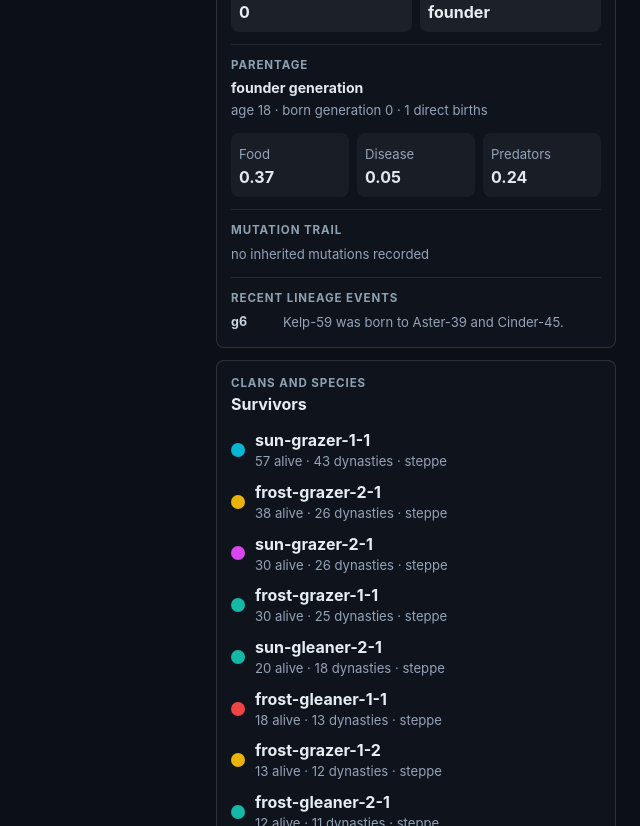
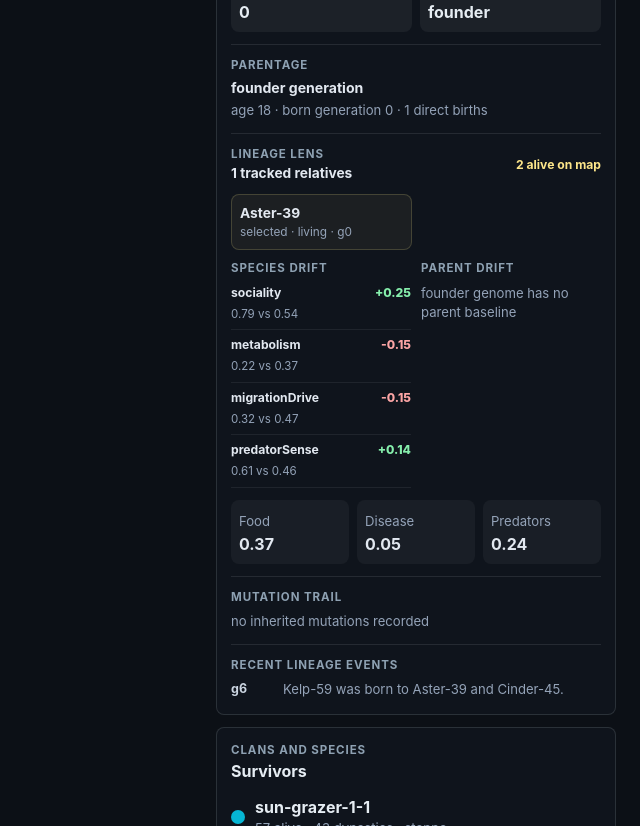
Before and after one commit to VoidAxiom/petri-dish, a React (Vite) app: page / in a window 1280 px wide. Shown: the part 1800-2626 px from the top of the page, without its empty margins (640-1280 px from the left). Built offline with nearby package versions, Linux system fonts and the light colour scheme.

Commit message:
VOI-12 add lineage lens (#8)

```diff
--- a/src/App.tsx
+++ b/src/App.tsx
@@ -98,7 +98,14 @@ export default function App() {
             </div>
             <MapLegend mode={mapMode} />
           </div>
-          <WorldMap world={world} selectedId={selectedCreature?.id} debug={debug} mode={mapMode} onSelect={setSelectedId} />
+          <WorldMap
+            world={world}
+            selectedId={selectedCreature?.id}
+            selectedLineageId={selectedCreature?.lineageId}
+            debug={debug}
+            mode={mapMode}
+            onSelect={setSelectedId}
+          />
           <div className="event-strip">
             <div>
               <strong>Generation {world.generation}</strong>
@@ -145,12 +152,14 @@ export default function App() {
 function WorldMap({
   world,
   selectedId,
+  selectedLineageId,
   debug,
   mode,
   onSelect
 }: {
   world: World;
   selectedId?: string;
+  selectedLineageId?: string;
   debug: boolean;
   mode: MapMode;
   onSelect: (id: string) => void;
@@ -197,17 +206,24 @@ function WorldMap({
               opacity="0.48"
             />
           ))}
-      {world.creatures.map((creature) => (
+      {world.creatures.map((creature) => {
+        const isSelected = creature.id === selectedId;
+        const isLineage = creature.lineageId === selectedLineageId;
+
+        return (
           <circle
             key={creature.id}
+            className={`creature-marker${isLineage ? " lineage-marker" : ""}${isSelected ? " selected-marker" : ""}`}
             cx={creature.x + 0.5}
             cy={creature.y + 0.5}
-          r={creature.id === selectedId ? 0.58 : 0.34 + creature.energy * 0.08}
+            r={isSelected ? 0.62 : isLineage ? 0.48 + creature.energy * 0.08 : 0.34 + creature.energy * 0.08}
             fill={speciesColor(creature.speciesId)}
-          stroke={creature.id === selectedId ? "#ffffff" : "rgba(255,255,255,0.18)"}
-          strokeWidth={creature.id === selectedId ? 0.22 : 0.06}
+            stroke={isSelected ? "#ffffff" : isLineage ? "#fde68a" : "rgba(255,255,255,0.18)"}
+            strokeWidth={isSelected ? 0.24 : isLineage ? 0.16 : 0.06}
+            opacity={selectedLineageId && !isLineage ? 0.72 : 1}
           />
-      ))}
+        );
+      })}
     </svg>
   );
 }
@@ -368,6 +384,8 @@ function DynastyPanel({ creature, world }: { creature?: Creature; world: World }
         </span>
       </div>
 
+      <LineageLens creature={creature} world={world} />
+
       <div className="pressure-grid">
         <div>
           <span>Food</span>
@@ -403,6 +421,75 @@ function DynastyPanel({ creature, world }: { creature?: Creature; world: World }
         }))}
       />
     </section>
+  );
+}
+
+function LineageLens({ creature, world }: { creature: Creature; world: World }) {
+  const relatives = lineageRelatives(creature, world);
+  const species = world.species.find((item) => item.id === creature.speciesId);
+  const parentGenomes = creature.parentIds
+    .map((id) => findCreatureRecord(id, world)?.creature.genome)
+    .filter((genome): genome is Genome => Boolean(genome));
+  const parentAverage = averageGenomes(parentGenomes);
+  const speciesDeltas = species ? topGenomeDeltas(creature.genome, species.averageGenome, 4) : [];
+  const parentDeltas = parentAverage ? topGenomeDeltas(creature.genome, parentAverage, 3) : [];
+
+  return (
+    <div className="lineage-lens">
+      <div className="lineage-lens-heading">
+        <div>
+          <p className="eyebrow">Lineage lens</p>
+          <strong>{relatives.length} tracked relatives</strong>
+        </div>
+        <span>{world.creatures.filter((candidate) => candidate.lineageId === creature.lineageId).length} alive on map</span>
+      </div>
+      <div className="family-thread" aria-label="Lineage family thread">
+        {relatives.map((relative) => (
+          <div key={`${relative.role}-${relative.creature.id}`} className={`family-node family-node-${relative.status}`}>
+            <strong>{relative.creature.name}</strong>
+            <span>
+              {relative.role} · {relative.status} · g{relative.creature.generation}
+            </span>
+          </div>
+        ))}
+      </div>
+      <div className="genome-compare">
+        <GenomeDeltaList title="Species drift" items={speciesDeltas} empty="no species baseline yet" />
+        <GenomeDeltaList title="Parent drift" items={parentDeltas} empty="founder genome has no parent baseline" />
+      </div>
+    </div>
+  );
+}
+
+function GenomeDeltaList({
+  title,
+  items,
+  empty
+}: {
+  title: string;
+  items: Array<{ gene: keyof Genome; delta: number; value: number; baseline: number }>;
+  empty: string;
+}) {
+  return (
+    <div className="delta-list">
+      <p className="eyebrow">{title}</p>
+      {items.length ? (
+        items.map((item) => (
+          <div key={`${title}-${item.gene}`} className="delta-row">
+            <strong>{item.gene}</strong>
+            <span className={item.delta >= 0 ? "delta-positive" : "delta-negative"}>
+              {item.delta >= 0 ? "+" : ""}
+              {item.delta.toFixed(2)}
+            </span>
+            <small>
+              {item.value.toFixed(2)} vs {item.baseline.toFixed(2)}
+            </small>
+          </div>
+        ))
+      ) : (
+        <p className="quiet">{empty}</p>
+      )}
+    </div>
   );
 }
 
@@ -574,6 +661,88 @@ function creatureName(id: string, world: World): string {
   return world.creatures.find((creature) => creature.id === id)?.name ?? world.graveyard.find((creature) => creature.id === id)?.name ?? id;
 }
 
+function findCreatureRecord(id: string, world: World): { creature: Creature; status: "living" | "dead" } | undefined {
+  const living = world.creatures.find((creature) => creature.id === id);
+  if (living) return { creature: living, status: "living" };
+  const dead = world.graveyard.find((creature) => creature.id === id);
+  if (dead) return { creature: dead, status: "dead" };
+  return undefined;
+}
+
+function lineageRelatives(creature: Creature, world: World): Array<{ creature: Creature; role: string; status: "living" | "dead" }> {
+  const records = [
+    { creature, role: "selected", status: "living" as const },
+    ...creature.parentIds
+      .map((id) => findCreatureRecord(id, world))
+      .filter((record): record is { creature: Creature; status: "living" | "dead" } => Boolean(record))
+      .map((record) => ({ ...record, role: "parent" })),
+    ...creature.ancestorIds
+      .map((id) => findCreatureRecord(id, world))
+      .filter((record): record is { creature: Creature; status: "living" | "dead" } => Boolean(record))
+      .map((record) => ({ ...record, role: "ancestor" }))
+  ];
+  const seen = new Set<string>();
+
+  return records.filter((record) => {
+    if (seen.has(record.creature.id)) return false;
+    seen.add(record.creature.id);
+    return true;
+  }).slice(0, 7);
+}
+
+function averageGenomes(genomes: Genome[]): Genome | undefined {
+  if (genomes.length === 0) return undefined;
+  const totals: Genome = {
+    speed: 0,
+    vision: 0,
+    metabolism: 0,
+    fertility: 0,
+    aggression: 0,
+    sociality: 0,
+    foraging: 0,
+    immunity: 0,
+    heatTolerance: 0,
+    coldTolerance: 0,
+    predatorSense: 0,
+    migrationDrive: 0,
+    mutationRate: 0
+  };
+
+  for (const genome of genomes) {
+    for (const key of genomeKeys) {
+      totals[key] += genome[key];
+    }
+  }
+
+  return {
+    speed: totals.speed / genomes.length,
+    vision: totals.vision / genomes.length,
+    metabolism: totals.metabolism / genomes.length,
+    fertility: totals.fertility / genomes.length,
+    aggression: totals.aggression / genomes.length,
+    sociality: totals.sociality / genomes.length,
+    foraging: totals.foraging / genomes.length,
+    immunity: totals.immunity / genomes.length,
+    heatTolerance: totals.heatTolerance / genomes.length,
+    coldTolerance: totals.coldTolerance / genomes.length,
+    predatorSense: totals.predatorSense / genomes.length,
+    migrationDrive: totals.migrationDrive / genomes.length,
+    mutationRate: totals.mutationRate / genomes.length
+  };
+}
+
+function topGenomeDeltas(genome: Genome, baseline: Genome, count: number): Array<{ gene: keyof Genome; delta: number; value: number; baseline: number }> {
+  return genomeKeys
+    .map((gene) => ({
+      gene,
+      delta: genome[gene] - baseline[gene],
+      value: genome[gene],
+      baseline: baseline[gene]
+    }))
+    .sort((left, right) => Math.abs(right.delta) - Math.abs(left.delta))
+    .slice(0, count);
+}
+
 function cellFill(cell: World["cells"][number], mode: MapMode): string | undefined {
   if (mode === "terrain") return undefined;
   if (mode === "food") return `hsl(${42 + cell.food * 82} 68% ${18 + cell.food * 28}%)`;
--- a/src/styles.css
+++ b/src/styles.css
@@ -481,6 +481,111 @@ h2 {
   font-size: 0.88rem;
 }
 
+.lineage-lens {
+  display: grid;
+  gap: 10px;
+  margin-top: 12px;
+  padding-top: 12px;
+  border-top: 1px solid rgba(230, 237, 243, 0.1);
+}
+
+.lineage-lens-heading {
+  display: flex;
+  align-items: center;
+  justify-content: space-between;
+  gap: 10px;
+}
+
+.lineage-lens-heading strong,
+.family-node strong {
+  display: block;
+  color: #e2e8f0;
+  font-size: 0.86rem;
+}
+
+.lineage-lens-heading span {
+  color: #fde68a;
+  font-size: 0.76rem;
+  font-weight: 700;
+}
+
+.family-thread {
+  display: grid;
+  grid-template-columns: repeat(2, minmax(0, 1fr));
+  gap: 8px;
+}
+
+.family-node {
+  min-width: 0;
+  padding: 8px;
+  border: 1px solid rgba(253, 230, 138, 0.18);
+  border-radius: 8px;
+  background: rgba(253, 230, 138, 0.055);
+}
+
+.family-node-dead {
+  border-color: rgba(148, 163, 184, 0.14);
+  background: rgba(148, 163, 184, 0.035);
+}
+
+.family-node span {
+  display: block;
+  overflow: hidden;
+  color: #94a3b8;
+  font-size: 0.74rem;
+  text-overflow: ellipsis;
+  white-space: nowrap;
+}
+
+.genome-compare {
+  display: grid;
+  grid-template-columns: 1fr 1fr;
+  gap: 10px;
+}
+
+.delta-list {
+  display: grid;
+  align-content: start;
+  gap: 6px;
+}
+
+.delta-row {
+  display: grid;
+  grid-template-columns: minmax(0, 1fr) 48px;
+  gap: 4px 8px;
+  align-items: center;
+  padding-bottom: 6px;
+  border-bottom: 1px solid rgba(230, 237, 243, 0.07);
+}
+
+.delta-row strong {
+  overflow: hidden;
+  color: #e2e8f0;
+  font-size: 0.76rem;
+  text-overflow: ellipsis;
+  white-space: nowrap;
+}
+
+.delta-row span {
+  justify-self: end;
+  font-size: 0.76rem;
+  font-weight: 800;
+}
+
+.delta-row small {
+  grid-column: 1 / -1;
+  color: #94a3b8;
+  font-size: 0.72rem;
+}
+
+.delta-positive {
+  color: #86efac;
+}
+
+.delta-negative {
+  color: #fca5a5;
+}
+
 .pressure-grid {
   display: grid;
   grid-template-columns: repeat(3, 1fr);
@@ -689,6 +794,8 @@ h2 {
   }
 
   .survival-summary,
+  .family-thread,
+  .genome-compare,
   .pressure-grid,
   .log-row {
     grid-template-columns: 1fr;
```
Also changed, not shown: 2 other files (tests, documents, lock files or other folders). Lines whose indentation alone changed are shown as unchanged.
